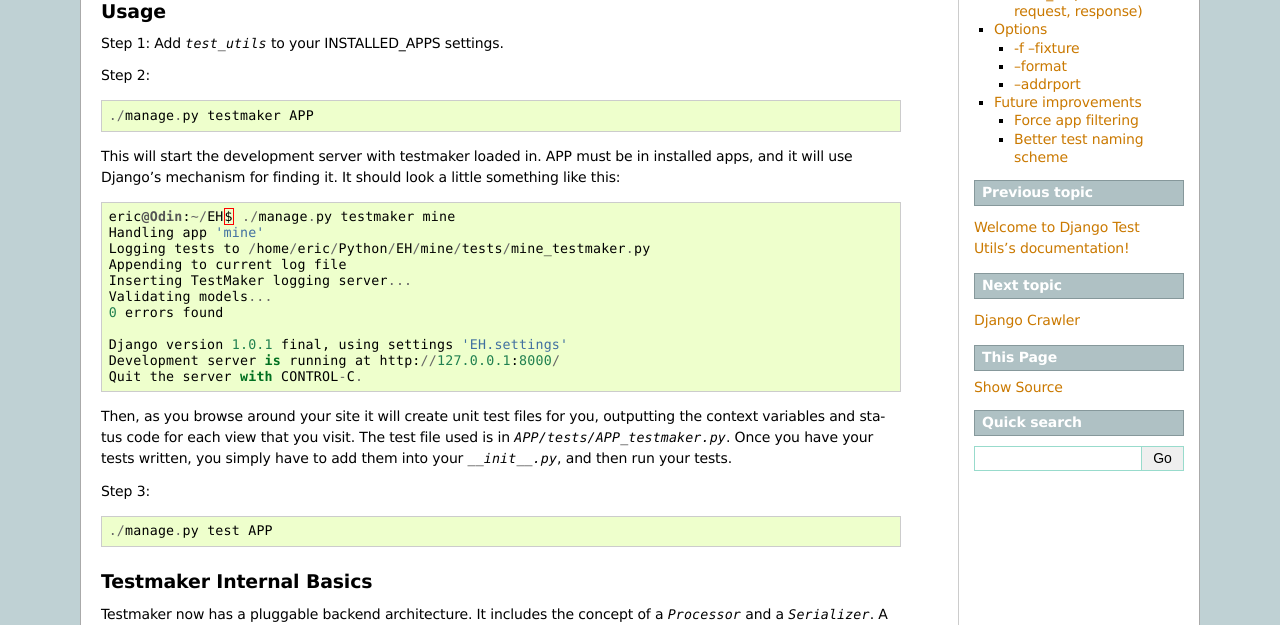
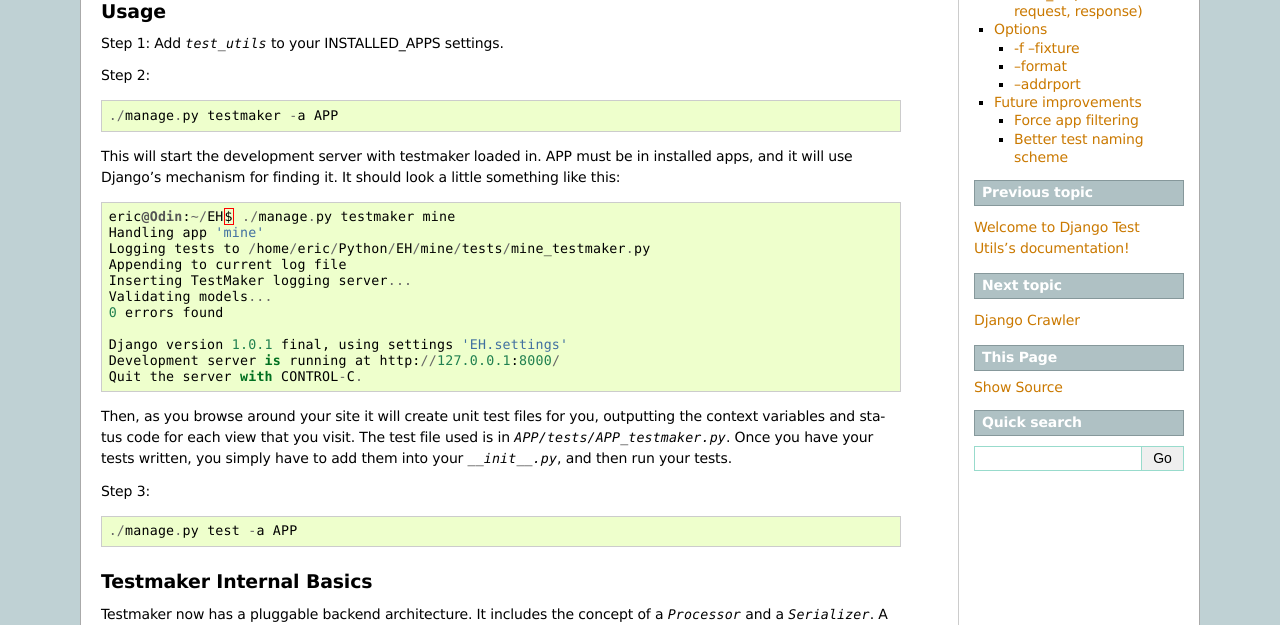
Before and after one commit to ericholscher/django-test-utils, a Sphinx documentation site: the page built from docs/source/testmaker.rst, in a window 1280 px wide. Shown: the part 301-926 px from the top of the page. Built offline with Sphinx 7.4.7, drawn with Linux system fonts in a browser that asks for light colours.

```diff
--- a/docs/source/testmaker.rst
+++ b/docs/source/testmaker.rst
@@ -31,7 +31,7 @@ Step 2:
 
 .. sourcecode:: python
 
-     ./manage.py testmaker APP
+     ./manage.py testmaker -a APP
 
 
 This will start the development server with testmaker loaded in. APP
@@ -64,7 +64,7 @@ Step 3:
 
 .. sourcecode:: python
 
-    ./manage.py test APP
+    ./manage.py test -a APP
 
 Testmaker Internal Basics
 =========================
```
